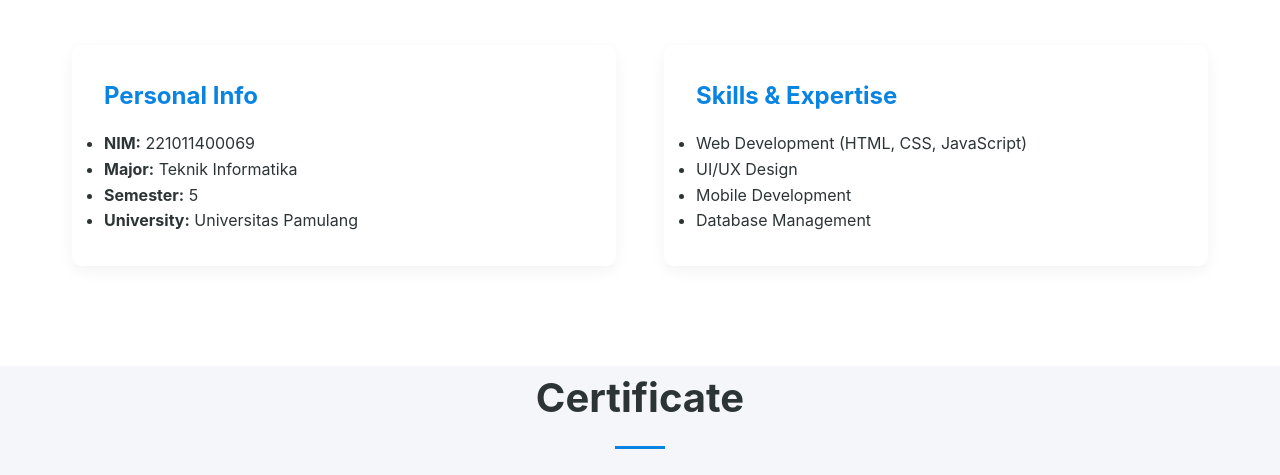
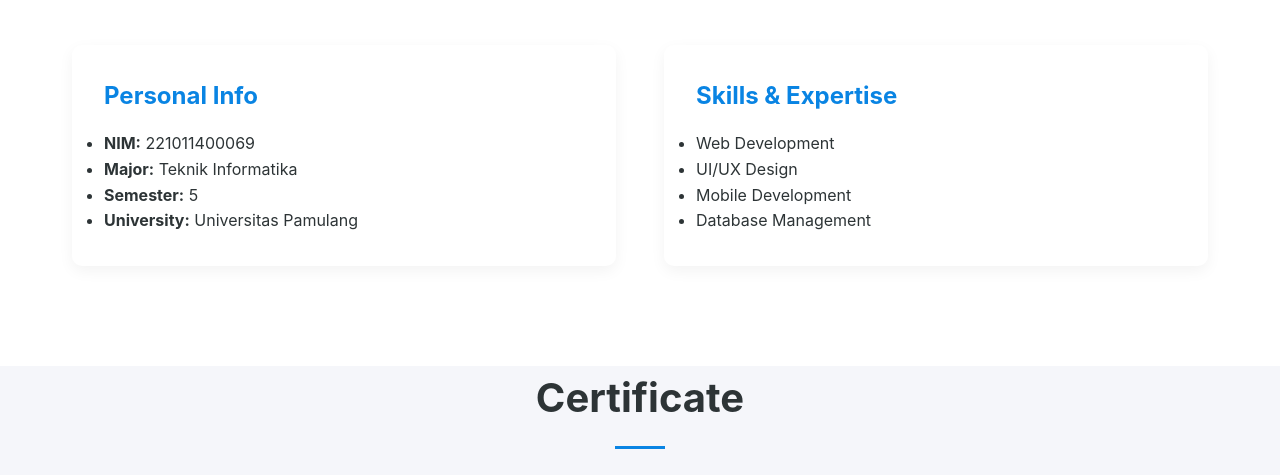
Before and after one commit to YazShin/Portfolio, a plain HTML site: page index.html in a window 1280 px wide. Shown: the part 986-1461 px from the top of the page. Drawn offline with Linux system fonts and the light colour scheme.

Commit message:
Update index.html

```diff
--- a/index.html
+++ b/index.html
@@ -463,7 +463,7 @@
                 <div class="about-card fade-in">
                     <h3>Skills & Expertise</h3>
                     <ul class="info-list">
-                        <li>Web Development (HTML, CSS, JavaScript)</li>
+                        <li>Web Development</li>
                         <li>UI/UX Design</li>
                         <li>Mobile Development</li>
                         <li>Database Management</li>
```
